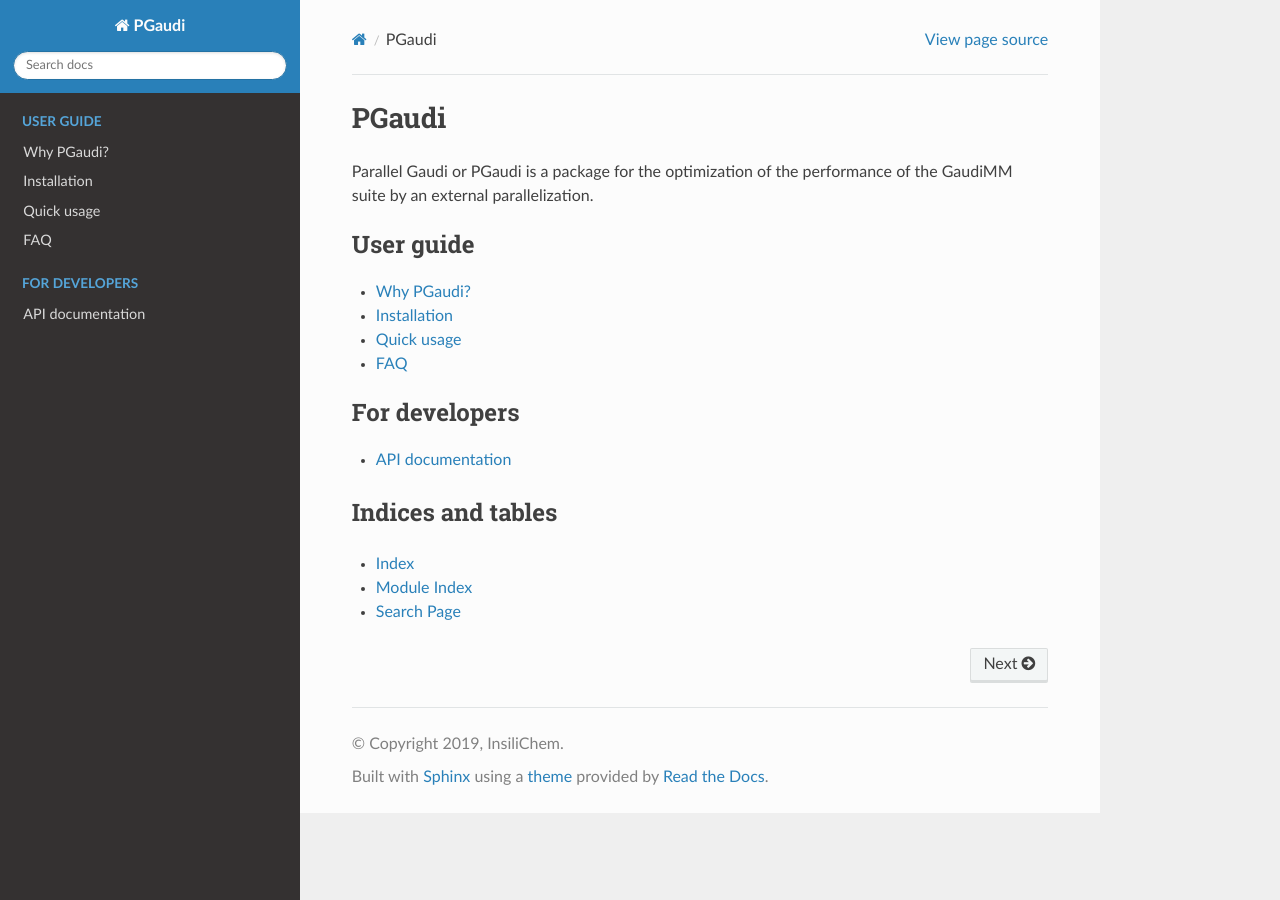
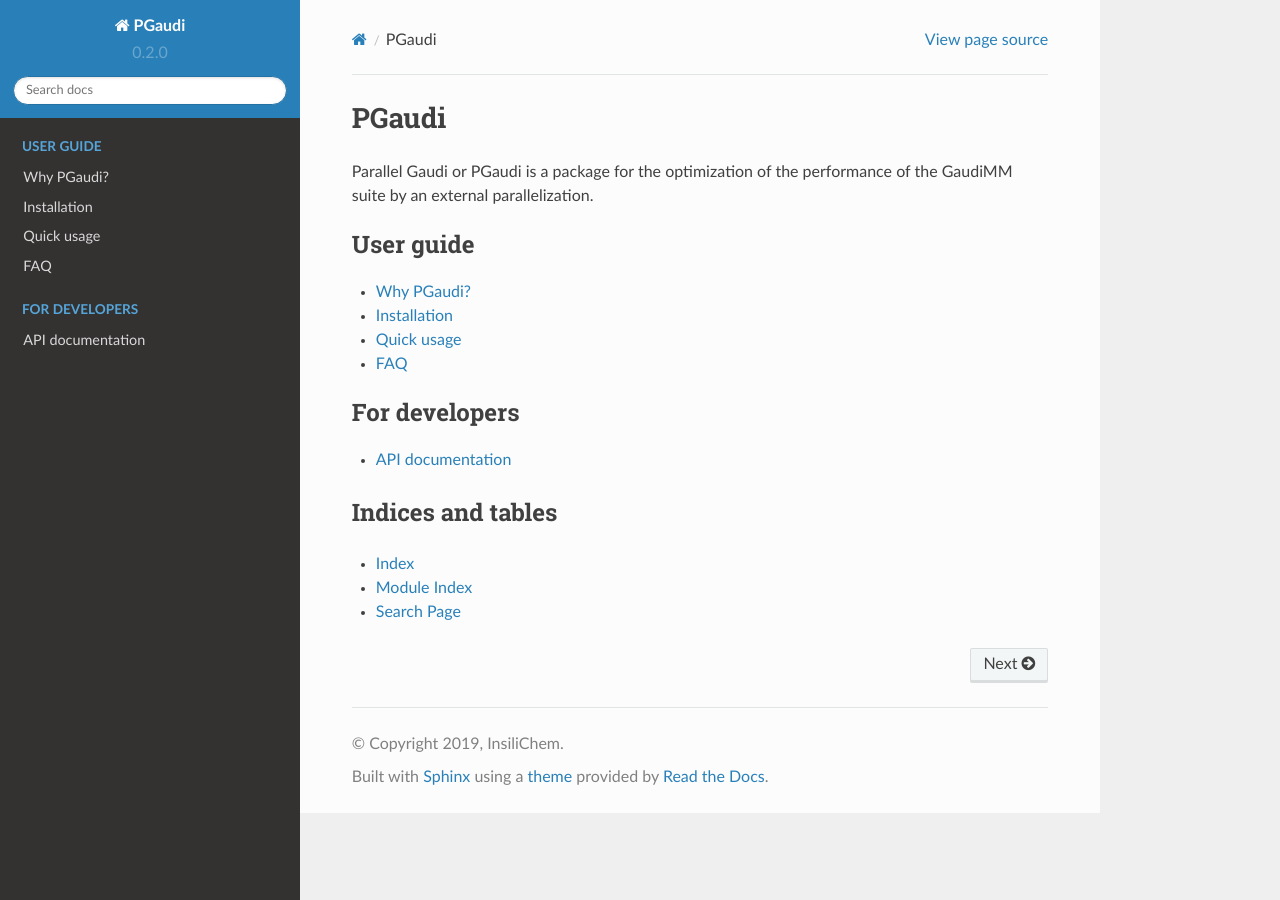
Before and after one commit to andresginera/pgaudi, a Sphinx documentation site: the page built from docs/index.rst, in a window 1280 px wide. Built offline with Sphinx 7.4.7 and the Read the Docs theme 2.0.0, drawn with Linux system fonts in a browser that asks for light colours.

Commit message:
new version 0.2.0

```diff
--- a/docs/conf.py
+++ b/docs/conf.py
@@ -42,9 +42,9 @@ copyright = pgaudi.__copyright__
 author = pgaudi.__author__
 
 # The short X.Y version
-version = u""
+version = "0.2.0"
 # The full version, including alpha/beta/rc tags
-release = u""
+release = "0.2.0"
 
 
 # -- General configuration ---------------------------------------------------
--- a/setup.py
+++ b/setup.py
@@ -6,7 +6,7 @@ with open("README.md", "r") as fh:
 
 setuptools.setup(
     name="pgaudi",
-    version="0.1.0",
+    version="0.2.0",
     description=pgaudi.__description__,
     long_description=long_description,
     author=pgaudi.__author__,
```
Also changed, not shown: 1 other file.
